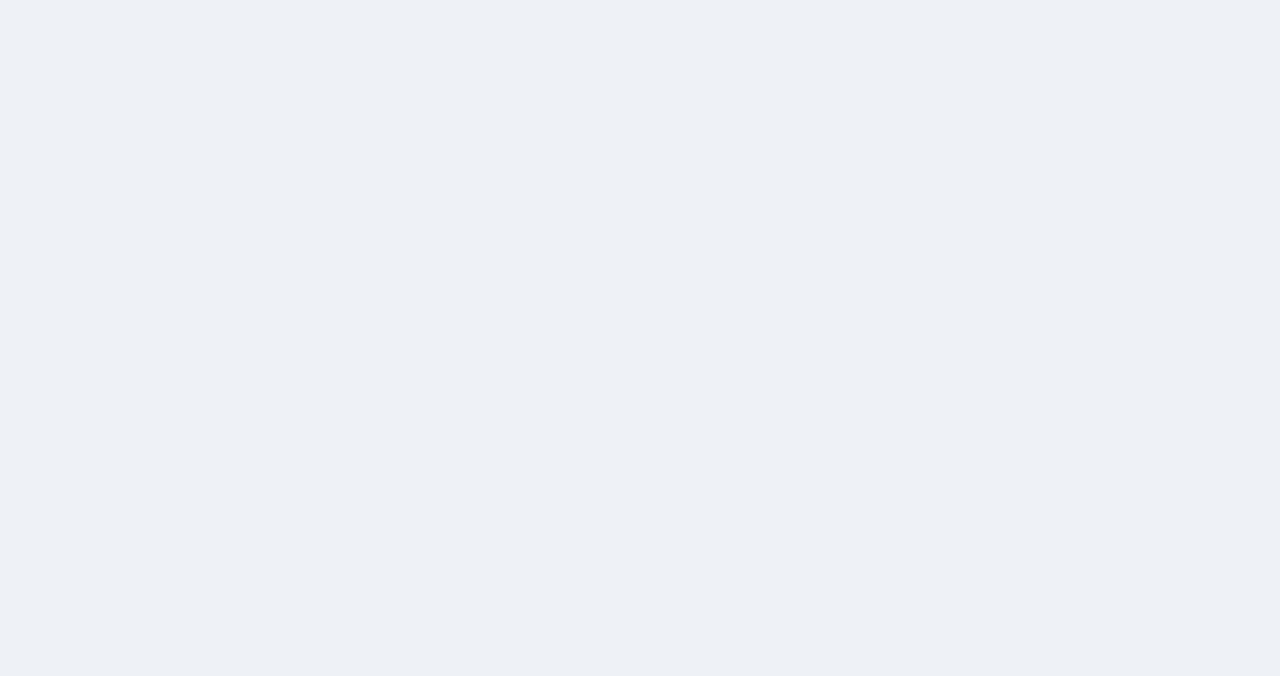
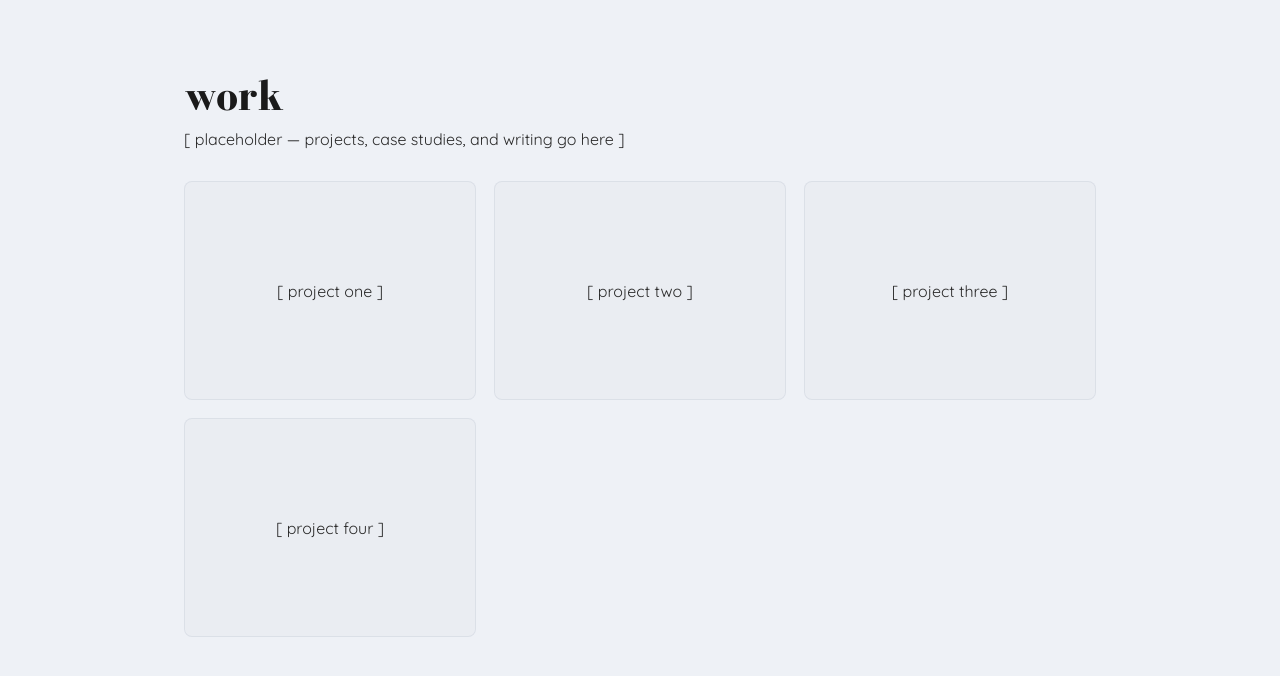
Before and after one commit to Jazztinn/jazz, a Next.js app: page / in a window 1280 px wide. Shown: the part 1610-2286 px from the top of the page. Before the commit the page ends 2240 px from the top, so only its background shows below. Built offline with nearby package versions, Linux system fonts and the light colour scheme.

Commit message:
feat: refine landing reveal and layout

```diff
--- a/app/globals.css
+++ b/app/globals.css
@@ -116,11 +116,25 @@ body {
 }
 .icon-btn:hover { opacity: 0.55; transform: translateY(-1px); }
 
-/* ---- background monogram layers ---- */
+/* ---- pinned intro ---- */
+.intro {
+  position: relative;
+  z-index: 10;
+  height: 200vh; /* 100vh of scroll keeps .pin stuck while the reveal runs */
+}
+.pin {
+  position: sticky;
+  top: 14px;
+  height: calc(100vh - 28px);
+  overflow: hidden;
+}
+
+/* ---- monogram layers (flat #f1f1f1, above grid AND hero so it covers
+   the greeting where the shapes pass over it) ---- */
 .mono-layer {
-  position: fixed;
-  inset: 14px;
-  z-index: 5;
+  position: absolute;
+  inset: 0;
+  z-index: 12;
   pointer-events: none;
   overflow: hidden;
 }
@@ -128,30 +142,20 @@ body {
   position: absolute;
   top: 50%;
   left: 50%;
-  /* make the artwork render in the faint --mono tint */
-  filter: grayscale(1) opacity(0.5);
+  /* recolor the black source SVGs to flat #f1f1f1 (0 -> 0.945*255 = 241) */
+  filter: brightness(0) invert(0.945);
   will-change: transform, opacity;
 }
 
-/* the two split halves (state 1) */
-.mono-half {
-  height: 118%;
-  opacity: 0.5;
-}
-.mono-half.left  { transform: translate(-118%, -50%); }
-.mono-half.right { transform: translate(18%, -50%); }
-
-/* merged full monogram (state 2) */
-.mono-full {
-  height: 96%;
-  transform: translate(-50%, -50%);
-}
+/* J / L pieces (slide to center) and merged full */
+.mono-piece { height: 80%; }
+.mono-full  { height: 80%; width: auto; }
 
 /* ---- hero ---- */
 .hero {
-  position: relative;
+  position: absolute;
+  inset: 0;
   z-index: 10;
-  min-height: 100vh;
   display: flex;
   flex-direction: column;
   align-items: center;
@@ -175,8 +179,35 @@ body {
   letter-spacing: 0.01em;
 }
 
-/* scroll zone so the reveal has room */
-.scroll-zone { height: 180vh; }
+/* ---- content (after intro unpins) ---- */
+.content {
+  position: relative;
+  z-index: 10;
+  max-width: 1000px;
+  margin: 0 auto;
+  padding: 80px 44px 140px;
+}
+.content h2 {
+  font-family: "Bodoni FLF", serif;
+  font-size: clamp(28px, 4vw, 44px);
+  margin: 0 0 8px;
+  color: var(--ink);
+}
+.content .muted { color: var(--muted); margin: 0 0 32px; }
+.cards {
+  display: grid;
+  grid-template-columns: repeat(auto-fill, minmax(220px, 1fr));
+  gap: 18px;
+}
+.card {
+  aspect-ratio: 4 / 3;
+  border: 1px solid var(--grid);
+  border-radius: 8px;
+  display: grid;
+  place-items: center;
+  color: var(--muted);
+  background: rgba(0, 0, 0, 0.015);
+}
 
 @media (max-width: 600px) {
   .wordmark { top: 26px; left: 26px; font-size: 21px; }
--- a/components/Landing.js
+++ b/components/Landing.js
@@ -7,7 +7,11 @@ export default function Landing() {
   const [dark, setDark] = useState(false);
   const [muted, setMuted] = useState(false);
   const [p, setP] = useState(0); // scroll progress 0..1
+  const [heroClip, setHeroClip] = useState("none");
   const audioCtx = useRef(null);
+  const jRef = useRef(null);
+  const lRef = useRef(null);
+  const heroRef = useRef(null);
 
   useEffect(() => {
     document.documentElement.dataset.theme = dark ? "dark" : "light";
@@ -32,10 +36,12 @@ export default function Landing() {
     } catch {}
   }
 
-  // map scrollY -> progress over ~70vh of scrolling
+  // Reveal animation runs over the first viewport of scrolling (while the
+  // intro is pinned). p: 0 = split, 1 = merged. Past p=1 the intro unpins and
+  // the page scrolls normally to the content below.
   useEffect(() => {
     function onScroll() {
-      const span = window.innerHeight * 0.7;
+      const span = window.innerHeight;
       setP(Math.min(1, Math.max(0, window.scrollY / span)));
     }
     onScroll();
@@ -43,13 +49,46 @@ export default function Landing() {
     return () => window.removeEventListener("scroll", onScroll);
   }, []);
 
-  // state 1: split halves visible at edges. state 2: full monogram centered.
-  const halfOpacity = 0.5 * (1 - p);
-  const fullOpacity = 0.5 * p;
-  // halves drift further out as they fade; full scales up into place
-  const leftX = -118 - p * 14;
-  const rightX = 18 + p * 14;
-  const fullScale = 0.92 + p * 0.08;
+  // J + L slide inward to their exact positions within the full JL, then the
+  // merged JL cross-fades in over them (aligned, so no ghosting/doubling).
+  const meet = Math.min(1, p / 0.85);
+  // pieces stay fully opaque the whole slide (so they always ERASE the text
+  // they cover). Once they reach their slots they form the JL exactly, so we
+  // hard-swap to the merged SVG — no opacity fade, no see-through window.
+  const merged = p >= 0.85;
+  const pieceOpacity = merged ? 0 : 1;
+  const fullOpacity = merged ? 1 : 0;
+
+  // Permanent erase: clip the hero to the band BETWEEN the J and the L. Each
+  // clip edge is the actual bbox DIAGONAL of its glyph (J: top-right→bottom-left
+  // right edge; L: top-right→bottom-left left edge), so both edges run exactly
+  // parallel to the "/" strokes and hug the real shapes. Computed in pixels and
+  // mapped into the hero's local box. Band closes as the pieces meet.
+  useEffect(() => {
+    const j = jRef.current, l = lRef.current, h = heroRef.current;
+    if (!j || !l || !h) return;
+    if (merged) { setHeroClip("polygon(0 0, 0 0, 0 0)"); return; } // fully wiped
+    const vh = window.innerHeight;
+    const hr = h.getBoundingClientRect();
+    const jr = j.getBoundingClientRect();
+    const lr = l.getBoundingClientRect();
+    const yTop = -0.4 * vh, yBot = 1.4 * vh; // extend past the hero box
+    // both glyphs share scale -> same slope (dx/dy), giving parallel // edges
+    const slopeJ = -jr.width / jr.height;
+    const slopeL = -lr.width / lr.height;
+    // left edge: J's right diagonal, anchored at its top-right corner
+    const xL = (y) => jr.right + slopeJ * (y - jr.top);
+    // right edge: L's left diagonal, anchored at its bottom-left corner
+    const xR = (y) => lr.left + slopeL * (y - lr.bottom);
+    const px = (x, y) => `${(x - hr.left).toFixed(1)}px ${(y - hr.top).toFixed(1)}px`;
+    setHeroClip(
+      `polygon(${px(xL(yTop), yTop)}, ${px(xR(yTop), yTop)}, ` +
+        `${px(xR(yBot), yBot)}, ${px(xL(yBot), yBot)})`
+    );
+  }, [p]);
+  const Y = -44; // near-centered, a touch low (matches reference)
+  const leftX = -170 + meet * 90;  // J: peek from left edge → its slot in the JL (-80%)
+  const rightX = 69 - meet * 84;   // L: peek from right edge → its slot in the JL (-15%)
 
   return (
     <div className="frame">
@@ -78,34 +117,50 @@ export default function Landing() {
         </button>
       </div>
 
-      {/* background monogram */}
+      {/* pinned intro: monogram reveal + hero. Unpins after one viewport. */}
+      <section className="intro">
+        <div className="pin">
           <div className="mono-layer" aria-hidden>
             <img
-          className="mono-img mono-half left"
-          src="/monogram/J_separated_from_JL_monogram.svg"
+              ref={jRef}
+              className="mono-img mono-piece"
+              src="/monogram/J_refined_geometric.svg"
               alt=""
-          style={{ transform: `translate(${leftX}%, -50%)`, opacity: halfOpacity }}
+              style={{ transform: `translate(${leftX}%, ${Y}%)`, opacity: pieceOpacity }}
             />
             <img
-          className="mono-img mono-half right"
-          src="/monogram/L_separated_from_JL_monogram.svg"
+              ref={lRef}
+              className="mono-img mono-piece"
+              src="/monogram/L_refined_geometric.svg"
               alt=""
-          style={{ transform: `translate(${rightX}%, -50%)`, opacity: halfOpacity }}
+              style={{ transform: `translate(${rightX}%, ${Y}%)`, opacity: pieceOpacity }}
             />
             <img
               className="mono-img mono-full"
-          src="/monogram/JL_monogram_vector_high_fidelity.svg"
+              src="/monogram/JL_refined_geometric.svg"
               alt=""
-          style={{ transform: `translate(-50%, -50%) scale(${fullScale})`, opacity: fullOpacity }}
+              style={{ transform: `translate(-50%, ${Y}%)`, opacity: fullOpacity }}
             />
           </div>
 
-      <section className="hero">
+          <div className="hero" ref={heroRef} style={{ clipPath: heroClip }}>
             <h1>hi. i&rsquo;m jazz.</h1>
             <p className="sub">developer / illustrator / writer</p>
+          </div>
+        </div>
       </section>
 
-      <div className="scroll-zone" />
+      {/* content revealed after the intro unpins */}
+      <section className="content">
+        <h2>work</h2>
+        <p className="muted">[ placeholder — projects, case studies, and writing go here ]</p>
+        <div className="cards">
+          <div className="card">[ project one ]</div>
+          <div className="card">[ project two ]</div>
+          <div className="card">[ project three ]</div>
+          <div className="card">[ project four ]</div>
+        </div>
+      </section>
     </div>
   );
 }
```
Lines whose indentation alone changed are shown as unchanged.
